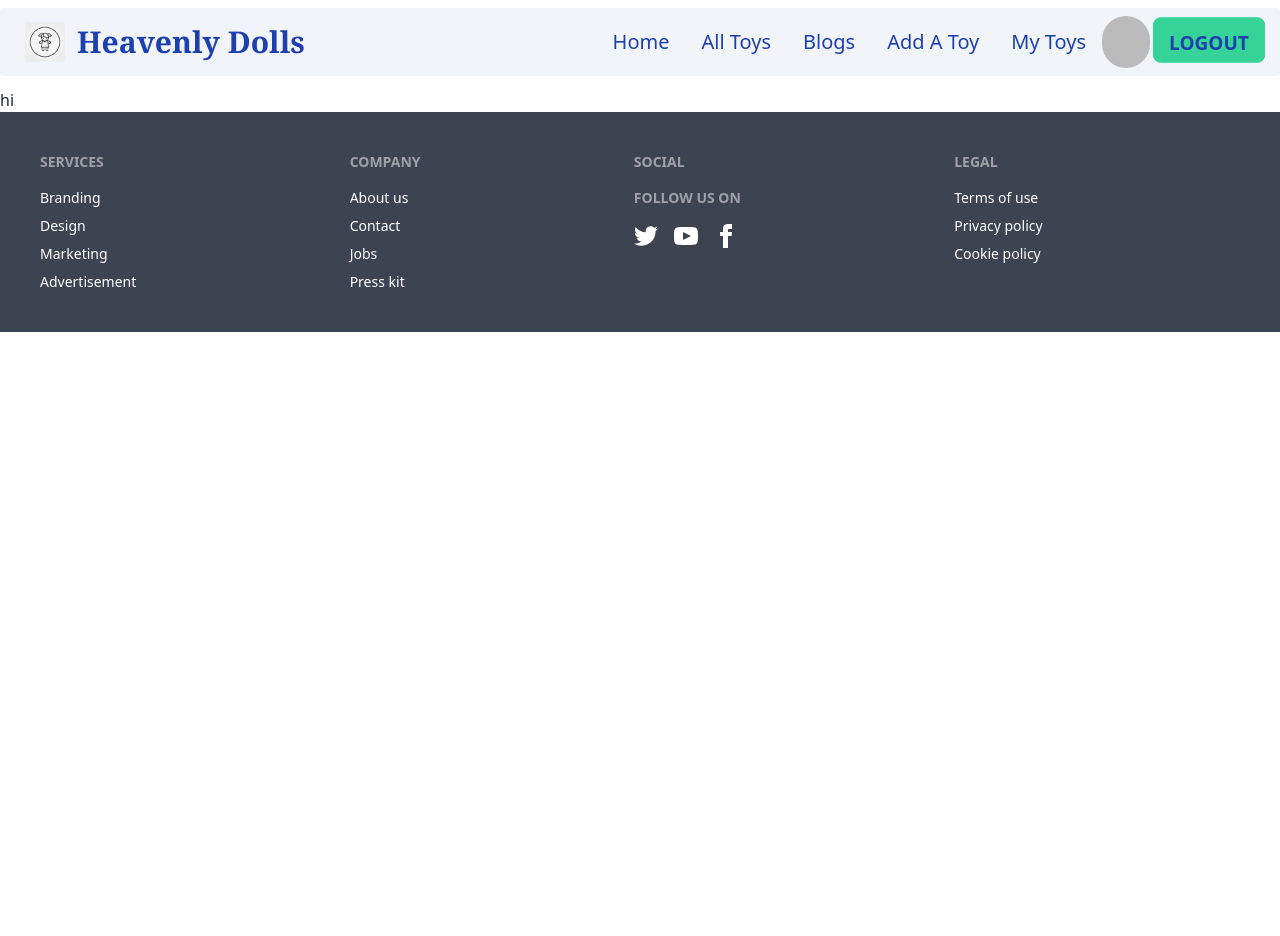
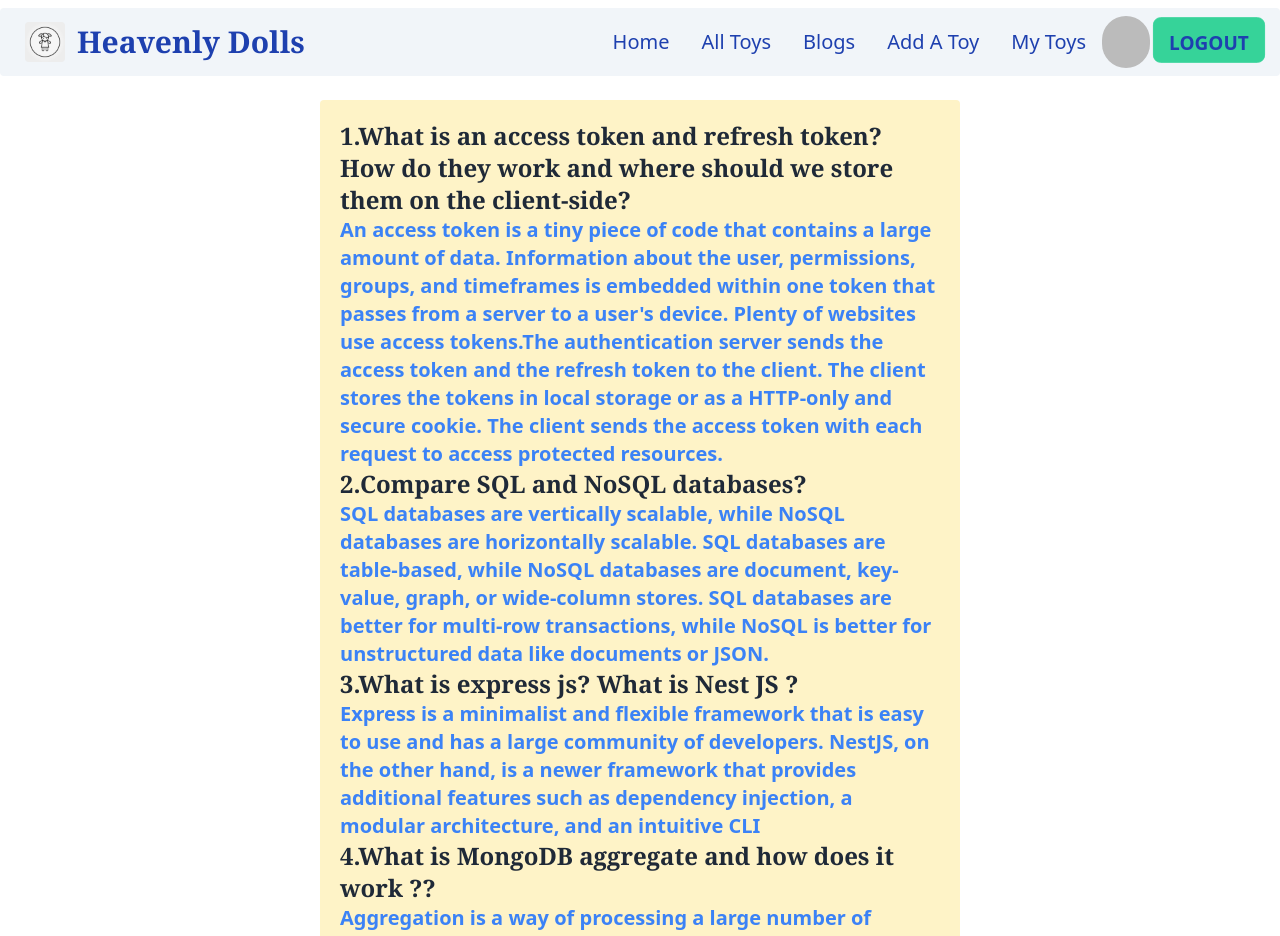
Before and after one commit to santawkhan/assignment-11-client, a React (Vite) app: page /blogs in a window 1280 px wide. Shown: the top 936 px of the page. Before the commit the page ends 800 px from the top, so only its background shows below. Built offline with nearby package versions, Linux system fonts and the light colour scheme; no server answers; sample sign-in values are in the browser's storage.

Commit message:
blogs pages done

```diff
--- a/src/pages/Blogs.jsx
+++ b/src/pages/Blogs.jsx
@@ -5,8 +5,15 @@
         document.title = 'Doll House | Blogs'
     }, []);
     return (
-        <div>
-            <h4>hi</h4>
+        <div className='w-1/2 mx-auto mb-10 mt-6 bg-amber-100 p-5 rounded'>
+            <h4 className='font-bold font-serif text-2xl' data-aos="fade-right">1.What is an access token and refresh token? How do they work and where should we store them on the client-side?</h4>
+            <p className='font-bold text-xl text-blue-500' data-aos="fade-left">An access token is a tiny piece of code that contains a large amount of data. Information about the user, permissions, groups, and timeframes is embedded within one token that passes from a server to a user's device. Plenty of websites use access tokens.The authentication server sends the access token and the refresh token to the client. The client stores the tokens in local storage or as a HTTP-only and secure cookie. The client sends the access token with each request to access protected resources.</p>
+            <h4 className='font-bold font-serif text-2xl' data-aos="fade-right">2.Compare SQL and NoSQL databases?</h4>
+            <p className='font-bold  text-xl text-blue-500 '>SQL databases are vertically scalable, while NoSQL databases are horizontally scalable. SQL databases are table-based, while NoSQL databases are document, key-value, graph, or wide-column stores. SQL databases are better for multi-row transactions, while NoSQL is better for unstructured data like documents or JSON.</p>
+            <h4 className='font-bold font-serif text-2xl' data-aos="fade-left">3.What is express js? What is Nest JS ?</h4>
+            <p className='font-bold  text-xl text-blue-500 ' data-aos="fade-right">Express is a minimalist and flexible framework that is easy to use and has a large community of developers. NestJS, on the other hand, is a newer framework that provides additional features such as dependency injection, a modular architecture, and an intuitive CLI</p>
+            <h4 className='font-bold font-serif text-2xl' data-aos="fade-left">4.What is MongoDB aggregate and how does it work ??</h4>
+            <p className='font-bold  text-xl text-blue-500 ' data-aos="fade-right">Aggregation is a way of processing a large number of documents in a collection by means of passing them through different stages. The stages make up what is known as a pipeline. The stages in a pipeline can filter, sort, group, reshape and modify documents that pass through the pipeline</p>
         </div>
     );
 };
--- a/src/pages/SignUp/SignUp.jsx
+++ b/src/pages/SignUp/SignUp.jsx
@@ -1,6 +1,7 @@
 import React, { useContext } from 'react';
 import { Link } from 'react-router-dom';
 import { AuthContext } from '../../provider/AuthProvider';
+import img from '../../assets/images/signup.webp'
 
 const SignUp = () => {
 
@@ -28,8 +29,8 @@
 
                 <div className="hero-content flex-col lg:flex-row">
                     <div className="text-center lg:text-left w-1/2">
-                        <h1 className="text-5xl font-bold">Login now!</h1>
-                        <p className="py-6">Provident cupiditate voluptatem et in. Quaerat fugiat ut assumenda excepturi exercitationem quasi. In deleniti eaque aut repudiandae et a id nisi.</p>
+                        <h1 className="text-5xl font-bold">Please SignUp now!</h1>
+                        <p className="py-6"><img src={img} alt="" /></p>
                     </div>
                     <div className="card flex-shrink-0 w-full max-w-sm shadow-2xl bg-base-100">
                         <h3 className='text-center font-serif font-bold text-2xl mt-4'>Sign Up</h3>
```
Also changed, not shown: src/assets/images/signup.webp (added).
